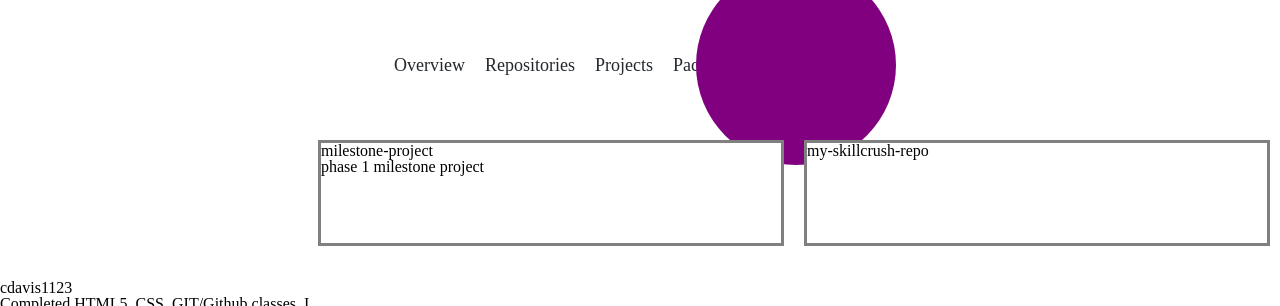
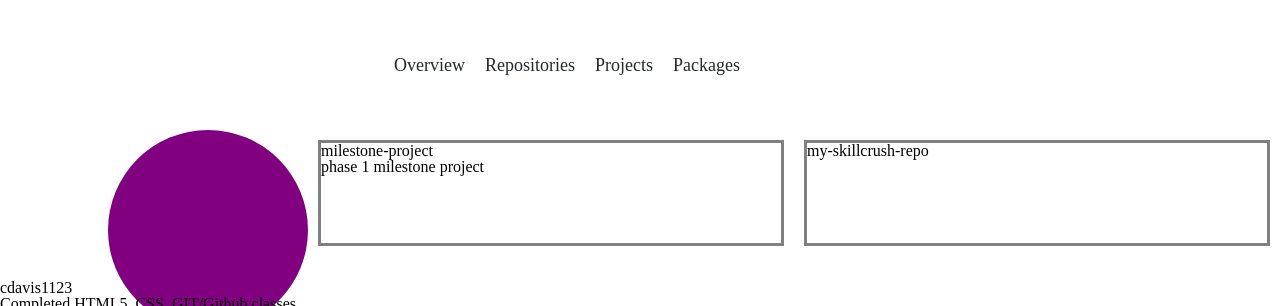
Before and after one commit to cdavis1123/HTML-CSS-2-afternoon, a plain HTML site: page index.html in a window 1280 px wide. Shown: the top 306 px of the page. Drawn offline with Linux system fonts and the light colour scheme.

Commit message:
"commit for saving progress"

```diff
--- a/index.css
+++ b/index.css
@@ -74,10 +74,9 @@ justify-content: flex-end;
 
 .circle {
     display:flex;
+   justify-content: left;
     background-color: purple;
     border-radius: 50%;
     width:200px;
     height:200px;
-    border-color: white;
-    border-width: 5px;
 }
--- a/index.html
+++ b/index.html
@@ -11,6 +11,7 @@
     <header>
 
         <div class="header">
+
         <ul>
             <li>
                 <a>Overview</a>
@@ -26,9 +27,12 @@
             </li>
         </ul>
         </div>
+
+    </header>
+
+    <div class="container1">
         <div class="circle">
-    </header>
-    <div class="container1">
+        </div>
     <div class="box-1">
         <p>milestone-project</p>
         <p>phase 1 milestone project</p>
@@ -41,7 +45,7 @@
     <div class="container2">
        <div>
            <h1>cdavis1123</h1>
-           <p>Completed HTML5, CSS, GIT/Github classes. I </p>
+           <p>Completed HTML5, CSS, GIT/Github classes. </p>
         <img src='./media/github.contributions.png'/>
     </div>
     </div>
```
